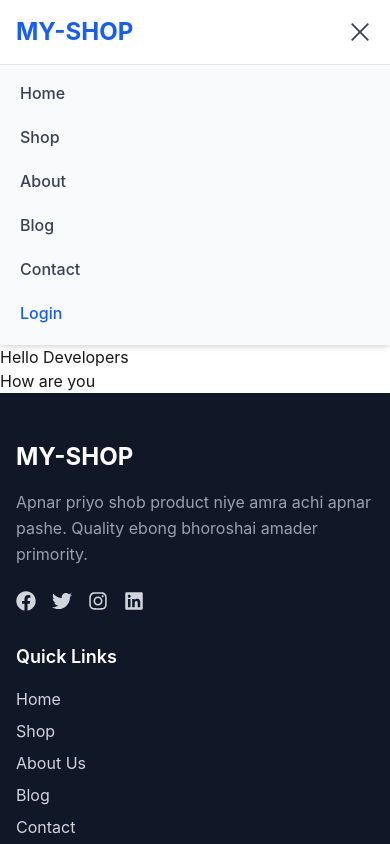
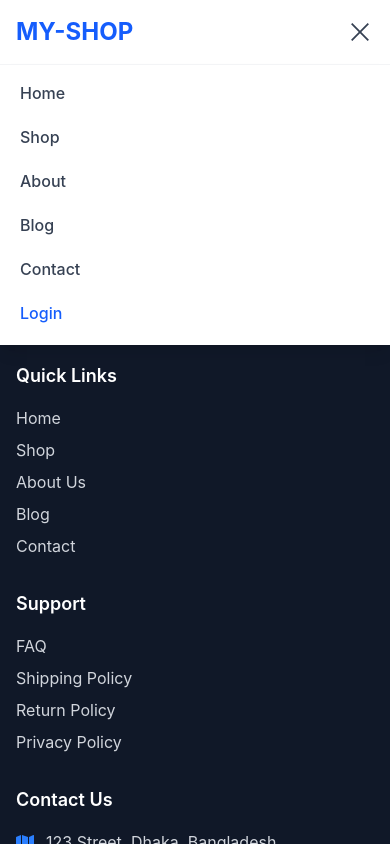
Before and after one commit to Naofel-Badsha/book-management-app, a React (Vite) app in the folder book-management-app-client/: page / in a window 390 px wide. Both pictures are taken after a click on the button 360 px from the left and 32 px from the top of the page. Shown: the top 844 px of the page. Built offline with nearby package versions, Linux system fonts and the light colour scheme.

Commit message:
added navabar modification

```diff
--- a/book-management-app-client/src/Shared/Navbar/Navbar.jsx
+++ b/book-management-app-client/src/Shared/Navbar/Navbar.jsx
@@ -53,7 +53,7 @@ const Navbar = () => {
 
       {/* Mobile Menu (Dropdown) */}
       {isOpen && (
-        <div className="md:hidden bg-gray-50 border-t border-gray-200">
+        <div className="absolute top-16 left-0 w-full bg-white shadow-lg border-t border-gray-100 md:hidden z-50">
           <div className="px-2 pt-2 pb-3 space-y-1 sm:px-3">
             {navLinks.map((link) => (
               <a
```
